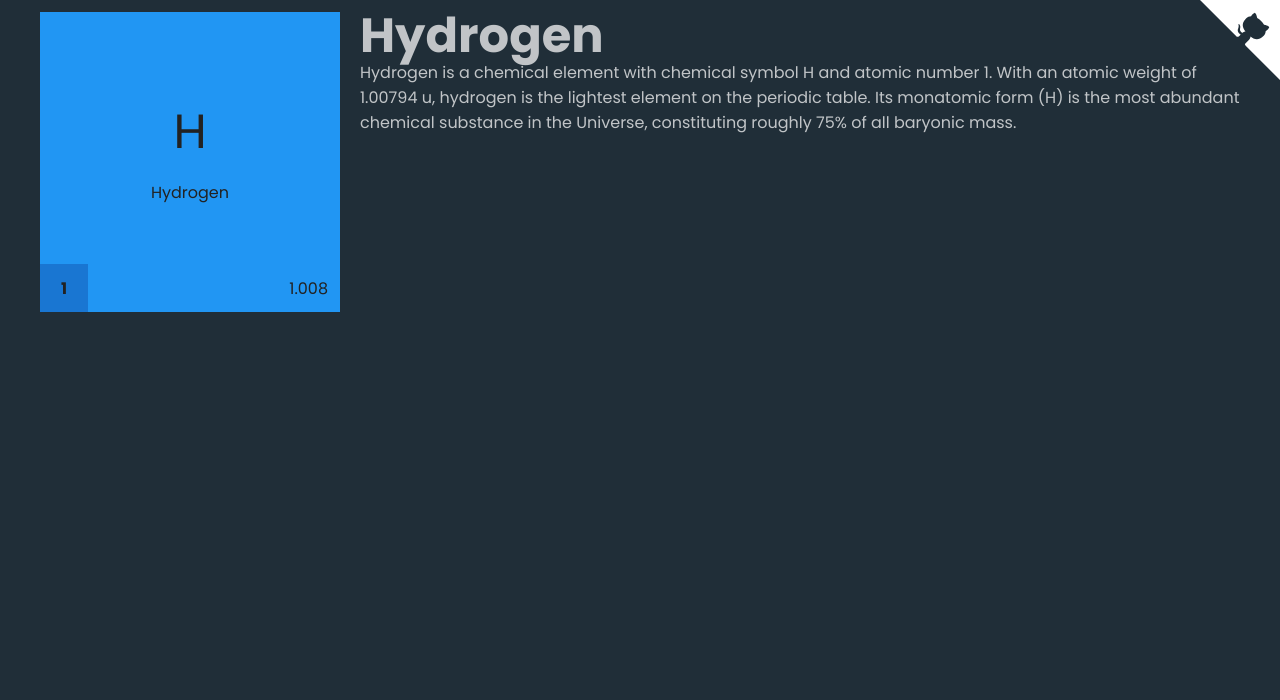
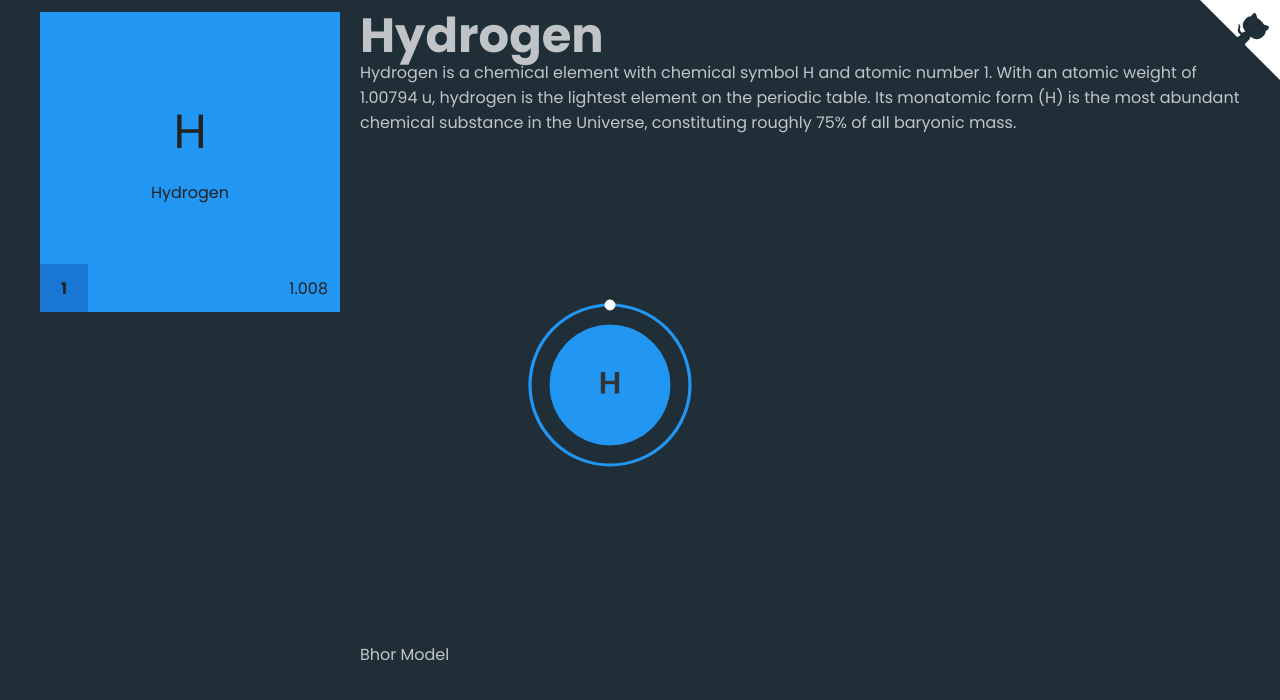
Before and after one commit to wheatjs/vue-periodic-table, a Vue app: page /element/H in a window 1280 px wide. Shown: the top 700 px of the page. Built offline with nearby package versions, Linux system fonts and the light colour scheme.

Commit message:
Started work on element models

```diff
--- a/src/components/ElementDetails.vue
+++ b/src/components/ElementDetails.vue
@@ -12,10 +12,10 @@
             <chip v-if="element.category" icon="category" :value="element.category" />
             <chip v-if="element.boil" icon="boil" :value="`${element.boil}°C`" />
 
-            <!-- <div class="details-footer">
+            <div class="details-footer">
                 <span class="flex"></span>
                 <router-link class="learn-more" :to="`/element/${element.symbol}`">Learn More</router-link>
-            </div> -->
+            </div>
 
         </div>
 
--- /dev/null
+++ b/src/components/ElementVisual.vue
@@ -0,0 +1,134 @@
+<template>
+    <div :category="element.category" class="element-visual">
+        <svg viewBox="0 0 500 500">
+            <circle cx="50%" cy="50%" r="60" />
+            <text text-anchor="middle" dominant-baseline="middle" x="50%" y="50%" fill="black">{{element.symbol}}</text>
+
+            <template v-for="(shell, index) in element.shells">
+                <g :key="`shell-${index}-${shell}`">
+                    <circle cx="250" cy="250" :r="60 + (20 * (index + 1))" fill="transparent" stroke-width="0.2rem" />
+
+                    <template v-for="(electron, i) in getElectronCoordinates(shell, index)">
+                        <circle fill="white" stroke="white" :key="`electron-${i}-${shell}-${index}`" :cx="electron.x" :cy="electron.y" r="5" />
+                    </template>
+                </g>
+            </template>
+        </svg>
+        <span>Bhor Model</span>
+    </div>
+</template>
+
+<script lang="ts">
+
+    import { Vue, Component, Prop } from 'vue-property-decorator';
+import { IElement } from '@/table';
+
+    @Component
+    export default class ElementVisual extends Vue {
+
+        @Prop()
+        public element: IElement;
+
+        private get shells() {
+            return this.element.shells;
+        }
+
+        private getElectronCoordinates(electrons: number, shell: number) {
+            const xCenter = 250;
+            const yCenter = 250;
+            const shellSize = 60 + (20 * (shell + 1));
+            const distance = yCenter - shellSize;
+
+            const groups = [...Array(electrons).keys()]
+                    .map((group, index) => {
+                        const angle = toRadians((index + 1) * (360 / electrons) + 90);
+
+                        return {
+                            x: xCenter + (Math.cos(angle) * shellSize),
+                            y: yCenter + (Math.sin(angle) * shellSize),
+                        }
+                    });
+
+            return groups;
+        }
+
+    }
+
+    function toRadians(angle) {
+        return angle * -(Math.PI / 180);
+    }
+
+</script>
+
+<style lang="scss">
+
+    .element-visual {
+        width: 500px;
+        height: 500px;
+
+        &[category="noble gas"] {
+            --gradient-from: #1DE9B6;
+            --gradient-to: #00BFA5;
+        }
+
+        &[category~="nonmetal"] {
+            --gradient-from: #2196F3;
+            --gradient-to: #1976D2;
+        }
+
+        &[category="transition metal"] {
+            --gradient-from: #00E5FF;
+            --gradient-to: #00B8D4;
+        }
+
+        &[category="alkali metal"] {
+            --gradient-from: #E91E63;
+            --gradient-to: #C2185B;
+        }
+
+        &[category="alkaline earth metal"] {
+            --gradient-from: #F4511E;
+            --gradient-to: #D84315;
+        }
+
+        &[category="post-transition metal"] {
+            --gradient-from: #9C27B0;
+            --gradient-to: #7B1FA2;
+        }
+
+        &[category="metalloid"] {
+            --gradient-from: #FFEB3B;
+            --gradient-to: #FBC02D;
+        }
+
+        &[category="lanthanide"] {
+            --gradient-from: #00E676;
+            --gradient-to: #00C853;
+        }
+
+        &[category="actinide"] {
+            --gradient-from: #76FF03;
+            --gradient-to: #64DD17;
+        }
+
+        &[category~="unknown,"] {
+            --gradient-from: white;
+            --gradient-to: #eee;
+        }
+
+        svg {
+            width: 100%;
+            height: 100%;
+
+            stroke: var(--gradient-from);
+            fill: var(--gradient-from);
+
+            font-family: inherit;
+            font-weight: 700;
+            font-size: 2em;
+
+            text { fill: #333; }
+        }
+    }
+
+</style>
--- a/src/views/Element.vue
+++ b/src/views/Element.vue
@@ -5,6 +5,11 @@
             <div>
                 <h1>{{element.name}}</h1>
                 {{element.summary}}
+
+                <div>
+                    <element-visual :element="element" />
+                </div>
+
             </div>
         </div>
         <div v-else>
@@ -17,10 +22,12 @@
 
     import { Vue, Component } from 'vue-property-decorator';
     import { Elements, IElement } from '../table';
+
     import ElementCard from '../components/ElementCard.vue';
+    import ElementVisual from '../components/ElementVisual.vue';
 
     @Component({
-        components: { ElementCard }
+        components: { ElementCard, ElementVisual }
     })
     export default class Element extends Vue {
 
```
